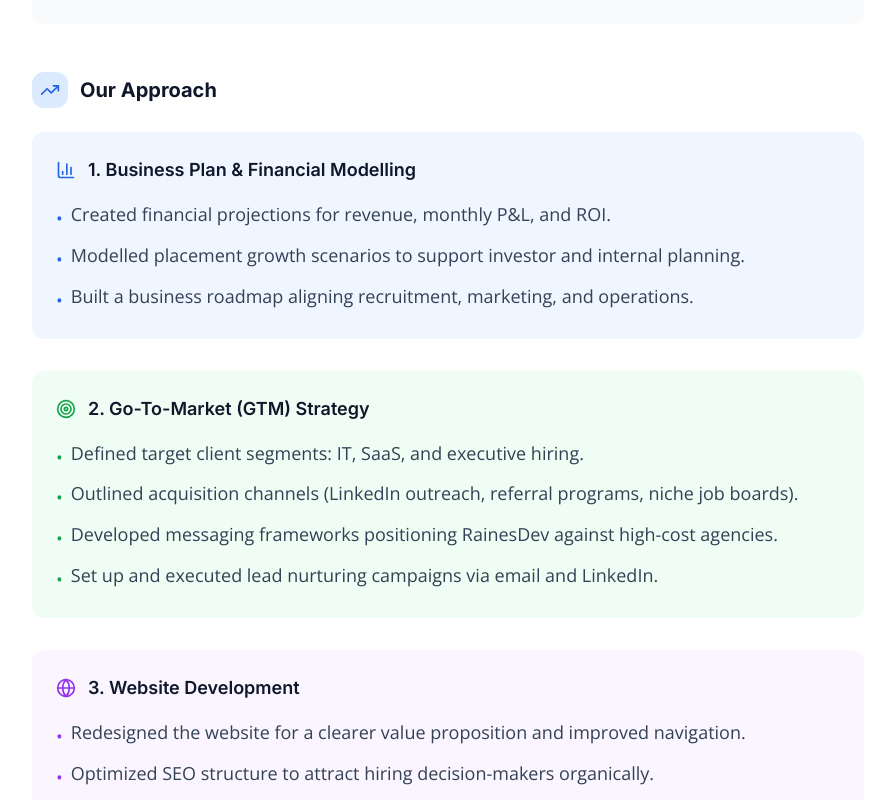
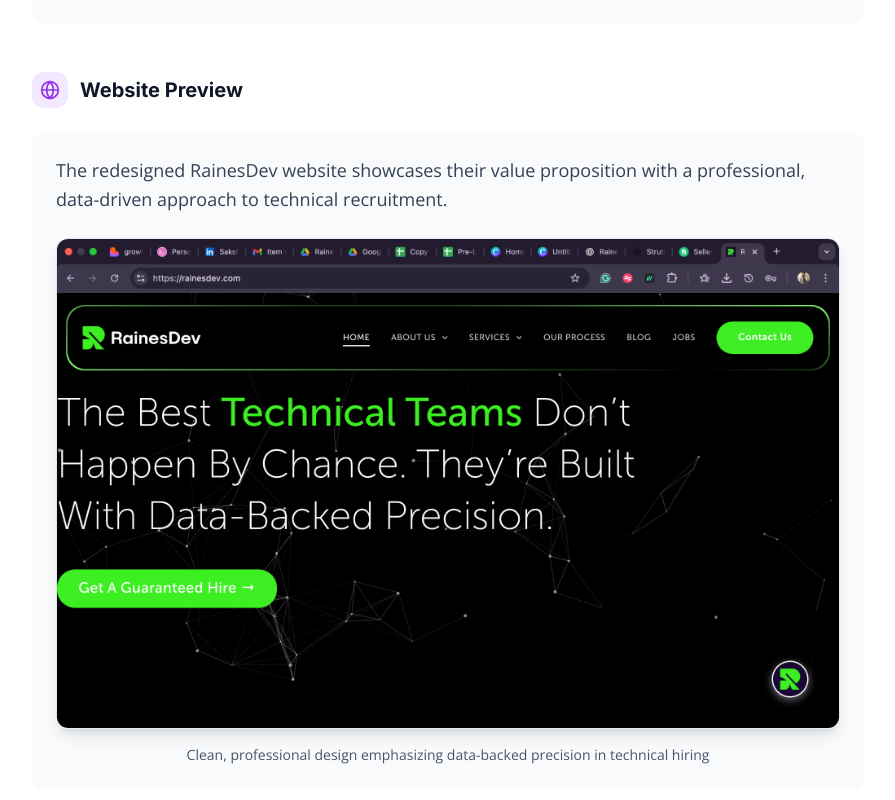
Before and after one commit to SakshamChauhan23/growth-sprint-studio, a React (Vite) app: page /case-studies/rainesdev in a window 1280 px wide. Shown: the part 800-1600 px from the top of the page, without its empty margins (192-1087 px from the left). Built offline with nearby package versions, Linux system fonts and the light colour scheme.

Commit message:
Add RainesDev website preview
Added the website preview image for the RainesDev case study.

```diff
--- a/src/pages/RainesDevCaseStudy.tsx
+++ b/src/pages/RainesDevCaseStudy.tsx
@@ -86,6 +86,32 @@ const RainesDevCaseStudy = () => {
             </ul>
             <p className="text-slate-700 mt-4">
               They aimed to maintain their competitive edge: faster placements at 50% lower fees than industry standards, while scaling operations efficiently.
+            </p>
+          </div>
+        </section>
+
+        {/* Website Preview */}
+        <section className="mb-12">
+          <div className="flex items-center gap-3 mb-6">
+            <div className="bg-purple-100 p-2 rounded-lg">
+              <Globe className="w-5 h-5 text-purple-600" />
+            </div>
+            <h3 className="text-xl font-bold text-slate-900">Website Preview</h3>
+          </div>
+
+          <div className="bg-slate-50 rounded-xl p-6">
+            <p className="text-slate-700 mb-6">
+              The redesigned RainesDev website showcases their value proposition with a professional, data-driven approach to technical recruitment.
+            </p>
+            <div className="rounded-xl overflow-hidden border border-slate-200 shadow-lg">
+              <img
+                src="/lovable-uploads/1b7a86e9-603c-42d7-b0df-b439511f42aa.png"
+                alt="RainesDev Website Preview"
+                className="w-full h-auto"
+              />
+            </div>
+            <p className="text-sm text-slate-600 mt-4 text-center">
+              Clean, professional design emphasizing data-backed precision in technical hiring
             </p>
           </div>
         </section>
```
Also changed, not shown: public/lovable-uploads/1b7a86e9-603c-42d7-b0df-b439511f42aa.png (added).
